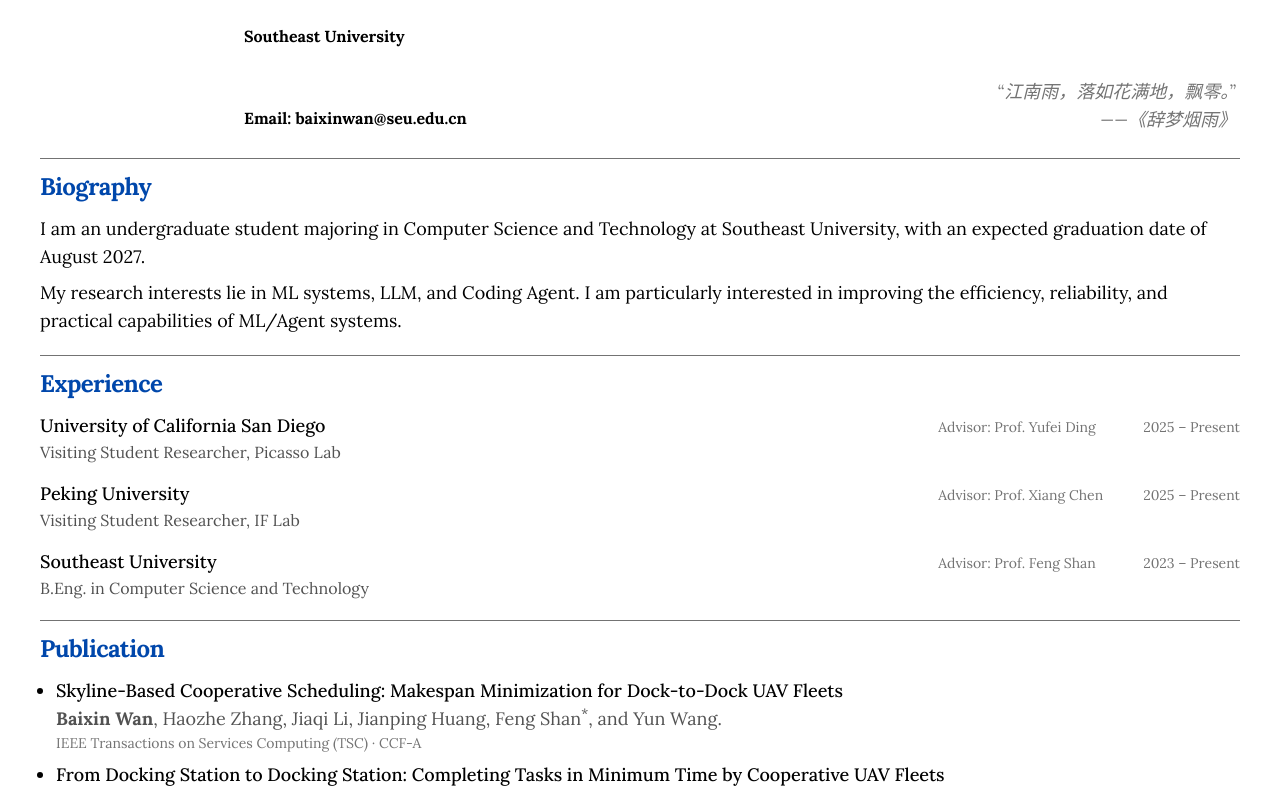
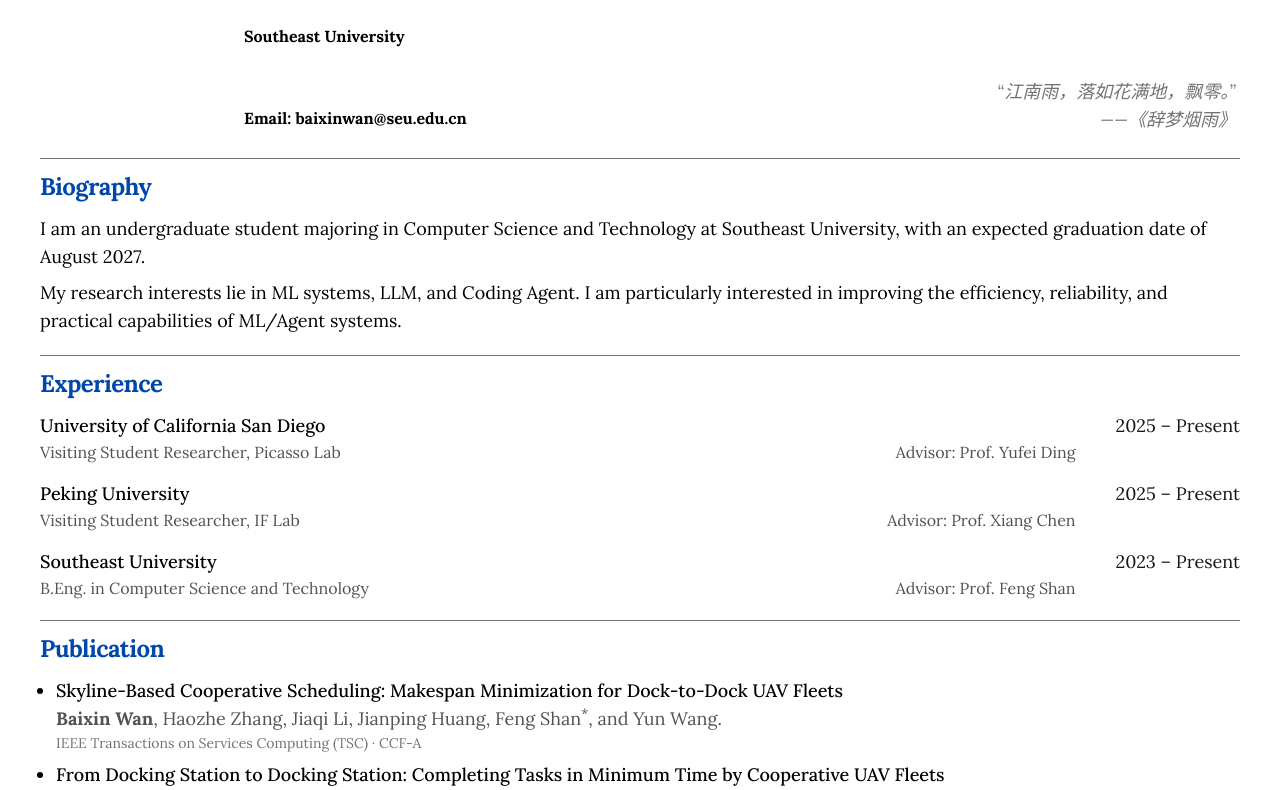
Before and after one commit to zeroffa233/zeroffa-homepage, a Next.js app: page / in a window 1280 px wide. Shown: the part 410-1200 px from the top of the page. Built offline with nearby package versions, Linux system fonts and the light colour scheme; a web font is replaced by a local one.

Commit message:
style: advisor on second line right-aligned, year black

```diff
--- a/app/page.tsx
+++ b/app/page.tsx
@@ -103,48 +103,48 @@
             <h2 className="text-[#0047AB] text-2xl font-bold tracking-tight dark:text-neutral-100 my-3">
                 Experience
             </h2>
-            <ul className="grid grid-cols-[1fr_max-content_max-content] gap-x-10 gap-y-4 items-baseline">
+            <ul className="grid grid-cols-[1fr_max-content] gap-x-10 gap-y-4 items-baseline">
                 <li className="contents">
                     <div>
                         <p className="font-medium">
                             University of California San Diego
                         </p>
-                        <p className="text-base text-neutral-600 dark:text-neutral-400">
-                            Visiting Student Researcher, Picasso Lab
-                        </p>
+                        <div className="flex justify-between items-baseline text-base text-neutral-600 dark:text-neutral-400">
+                            <p>Visiting Student Researcher, Picasso Lab</p>
+                            <p className="whitespace-nowrap">
+                                Advisor: Prof. Yufei Ding
+                            </p>
+                        </div>
                     </div>
-                    <span className="text-sm text-neutral-500 dark:text-neutral-400 whitespace-nowrap">
-                        Advisor: Prof. Yufei Ding
-                    </span>
-                    <span className="justify-self-end text-sm text-neutral-500 dark:text-neutral-400 whitespace-nowrap">
+                    <span className="justify-self-end text-lg text-neutral-900 dark:text-neutral-100 whitespace-nowrap">
                         2025 – Present
                     </span>
                 </li>
                 <li className="contents">
                     <div>
                         <p className="font-medium">Peking University</p>
-                        <p className="text-base text-neutral-600 dark:text-neutral-400">
-                            Visiting Student Researcher, IF Lab
-                        </p>
+                        <div className="flex justify-between items-baseline text-base text-neutral-600 dark:text-neutral-400">
+                            <p>Visiting Student Researcher, IF Lab</p>
+                            <p className="whitespace-nowrap">
+                                Advisor: Prof. Xiang Chen
+                            </p>
+                        </div>
                     </div>
-                    <span className="text-sm text-neutral-500 dark:text-neutral-400 whitespace-nowrap">
-                        Advisor: Prof. Xiang Chen
-                    </span>
-                    <span className="justify-self-end text-sm text-neutral-500 dark:text-neutral-400 whitespace-nowrap">
+                    <span className="justify-self-end text-lg text-neutral-900 dark:text-neutral-100 whitespace-nowrap">
                         2025 – Present
                     </span>
                 </li>
                 <li className="contents">
                     <div>
                         <p className="font-medium">Southeast University</p>
-                        <p className="text-base text-neutral-600 dark:text-neutral-400">
-                            B.Eng. in Computer Science and Technology
-                        </p>
+                        <div className="flex justify-between items-baseline text-base text-neutral-600 dark:text-neutral-400">
+                            <p>B.Eng. in Computer Science and Technology</p>
+                            <p className="whitespace-nowrap">
+                                Advisor: Prof. Feng Shan
+                            </p>
+                        </div>
                     </div>
-                    <span className="text-sm text-neutral-500 dark:text-neutral-400 whitespace-nowrap">
-                        Advisor: Prof. Feng Shan
-                    </span>
-                    <span className="justify-self-end text-sm text-neutral-500 dark:text-neutral-400 whitespace-nowrap">
+                    <span className="justify-self-end text-lg text-neutral-900 dark:text-neutral-100 whitespace-nowrap">
                         2023 – Present
                     </span>
                 </li>
```
